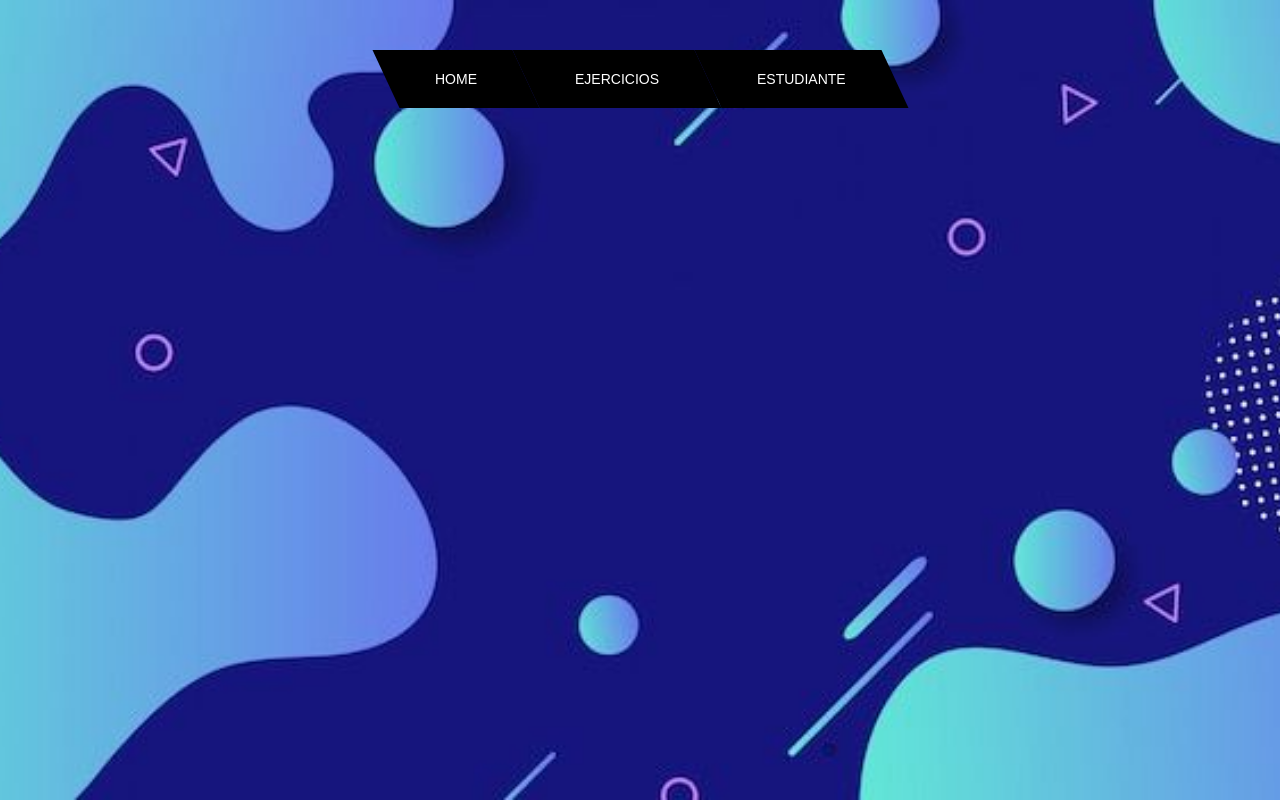
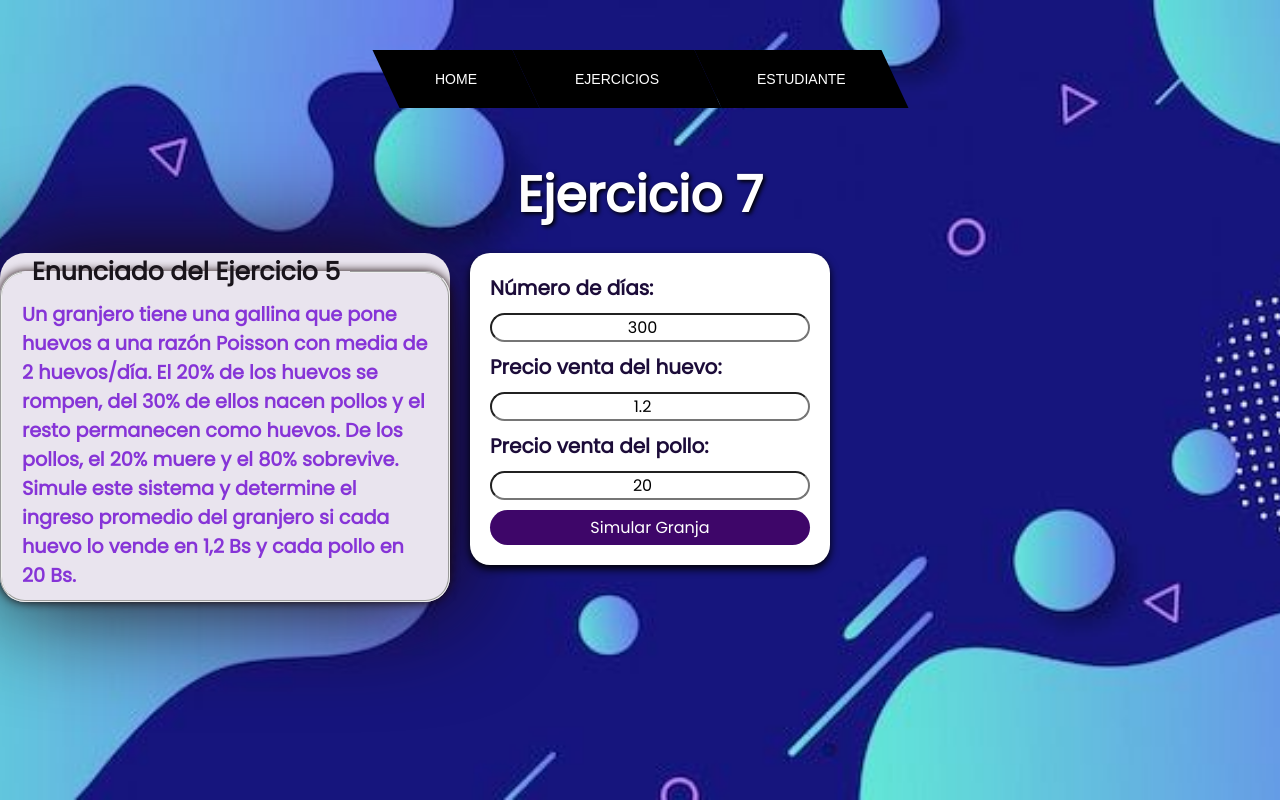
Before and after one commit to EdelyTito/simulacion, a Vue app: page /ejercicio7 in a window 1280 px wide. Built offline with nearby package versions, Linux system fonts and the light colour scheme.

Commit message:
ahora sis

```diff
--- a/src/views/Ejercicio5.vue
+++ b/src/views/Ejercicio5.vue
@@ -1,3 +1,59 @@
+<template>
+  <div>
+    <h1>Ejercicio 7</h1>
+    <div class="flex-container">
+      <Fieldset legend="Enunciado del Ejercicio 5">
+        <p>
+          Un granjero tiene una gallina que pone huevos a una razón Poisson con media de 2 huevos/día. El 20% de los huevos se rompen, del 30% de ellos nacen pollos y el resto permanecen como huevos. De los pollos, el 20% muere y el 80% sobrevive. Simule este sistema y determine el ingreso promedio del granjero si cada huevo lo vende en 1,2 Bs y cada pollo en 20 Bs.
+        </p>
+      </Fieldset>
+      <div class="controls">
+        <label for="simulationDays">Número de días:</label>
+        <input type="number" v-model="simulationDays" id="simulationDays" min="1" />
+
+        <label for="eggPrice">Precio venta del huevo:</label>
+        <input type="number" v-model="eggPrice" id="eggPrice" min="0" step="0.01" placeholder="Ej. 1.2" />
+
+        <label for="chickPrice">Precio venta del pollo:</label>
+        <input type="number" v-model="chickPrice" id="chickPrice" min="0" step="0.01" placeholder="Ej. 20" />
+
+        <button @click="simulateFarm">Simular Granja</button>
+      </div>
+    </div>
+    <Fieldset v-if="results.length" legend="Resultados" class="results-container">
+      <p><strong>Total de Ganancia de los {{ simulationDays }} días:</strong> {{ totalIncome }} Bs.</p>
+      <p><strong>Huevos Puestos en el total de días:</strong> {{ results.reduce((acc, result) => acc + result.eggsLaid, 0) }}</p>
+      <p><strong>Pollos Nacidos en el total de días:</strong> {{ results.reduce((acc, result) => acc + result.chicksBorn, 0) }}</p>
+      <p><strong>Huevos Rotos en el total de días:</strong> {{ results.reduce((acc, result) => acc + result.eggsBroken, 0) }}</p>
+      <p><strong>Pollos Muertos en el total de días:</strong> {{ results.reduce((acc, result) => acc + result.chicksDied, 0) }}</p>
+      <table>
+        <thead>
+          <tr>
+            <th>Día</th>
+            <th>Cantidad Huevos Gallina</th>
+            <th>Total Huevos Buenos</th>
+            <th>Total Pollos Vivos</th>
+            <th>Total Pollos Muertos</th>
+            <th>Total Huevos Gallina</th>
+            <th>Ganancia Neta (Bs)</th>
+          </tr>
+        </thead>
+        <tbody>
+          <tr v-for="(result, index) in results" :key="index">
+            <td>{{ index + 1 }}</td>
+            <td>{{ result.eggsLaid }}</td>
+            <td>{{ result.eggsLaid - result.eggsBroken }}</td>
+            <td>{{ result.chicksBorn - result.chicksDied }}</td>
+            <td>{{ result.chicksDied }}</td>
+            <td>{{ result.eggsLaid }}</td>
+            <td>{{ result.dailyIncome }}</td>
+          </tr>
+        </tbody>
+      </table>
+    </Fieldset>
+  </div>
+</template>
+
 <script>
 import Fieldset from '../components/CardProblem.vue';
 
@@ -56,7 +112,6 @@ export default {
   }
 }
 </script>
-
 
 <style scoped>
 h1 {
```
